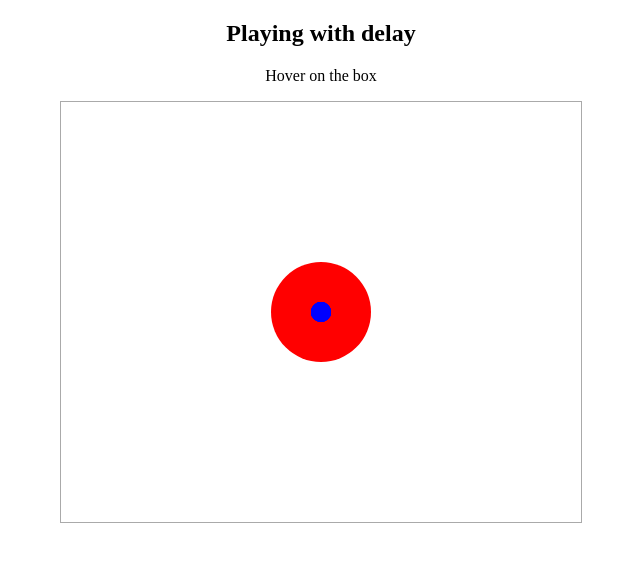
After one commit to mandypytleski/dmt475-projects, a PHP site: page /class2-lab/class2-lab/delays/delays.html in a window 1280 px wide. The commit adds this page. Shown: the top 562 px of the page, without its empty margins (319-959 px from the left). Run offline with PHP 8.4, Linux system fonts and the light colour scheme.

Commit message:
second case study

```diff
--- /dev/null
+++ b/class2-lab/class2-lab/delays/delays.css
@@ -0,0 +1,94 @@
+@charset "utf-8";
+/* CSS Document */
+
+#container{
+    border: 1px solid #aaa;
+    height: 400px;
+    width: 500px;
+    margin: 0 auto;
+    padding: 10px;
+    position: relative;
+}
+
+#main{
+    width: 100px;
+    height: 100px;
+    background-color: red;
+    border-radius: 50px;
+    position: absolute;
+    top: 160px;
+    left: 210px;
+    transition: all 2s ease-in-out .5s;
+}
+
+#container:hover #main{
+    opacity: 0;
+}
+
+#ball1, #ball2, #ball3, #ball4, #ball5, #ball6, #ball7, #ball8{
+    background-color: blue;
+    height: 20px;
+    width: 20px;
+    border-radius: 50px;
+    position: absolute;
+    top: 200px;
+    left: 250px;
+    transition: all 2s ease-in-out;
+}
+
+#ball1{
+    transition-delay: 0.1s;
+}
+#ball2{
+    transition-delay: 0.2s;
+}
+#ball3{
+    transition-delay: 0.3s;
+}
+#ball4{
+    transition-delay: 0.4s;
+}
+#ball5{
+    transition-delay: 0.5s;
+}
+#ball6{
+    transition-delay: 0.6s;
+}
+#ball7{
+    transition-delay: 0.7s;
+}
+#ball8{
+    transition-delay: 0.8s;
+}
+
+#container:hover #ball1{
+    transform: translate(-250px, 200px);
+}
+
+#container:hover #ball2{
+    transform: translate(0px, -200px);
+}
+
+#container:hover #ball3{
+    transform: translate(250px, -200px);
+}
+
+#container:hover #ball4{
+    transform: translate(250px, 0px);
+}
+
+#container:hover #ball5{
+    transform: translate(250px, 200px);
+}
+
+#container:hover #ball6{
+    transform: translate(0px, 200px);
+}
+
+#container:hover #ball7{
+    transform: translate(-250px, -200px);
+}
+
+#container:hover #ball8{
+    transform: translate(-250px, 0px);
+}
--- /dev/null
+++ b/class2-lab/class2-lab/delays/delays.html
@@ -0,0 +1,27 @@
+<!doctype html>
+<html>
+<head>
+<meta charset="UTF-8">
+<title>CSS Transitions - Delay</title>
+<link type="text/css" rel="stylesheet" href="delays.css">
+</head>
+
+<body>
+
+<h2 style="text-align:center;">Playing with delay</h2>
+<p style="text-align:center;"> Hover on the box</p>
+
+<div id="container" class="hover">
+  <div id="main"></div>
+  <div id="ball1"></div>
+  <div id="ball2"></div>
+  <div id="ball3"></div>
+  <div id="ball4"></div>
+  <div id="ball5"></div>
+  <div id="ball6"></div>
+  <div id="ball7"></div>
+  <div id="ball8"></div>
+</div>
+
+</body>
+</html>
--- a/wp-case-study1/styles.css
+++ b/wp-case-study1/styles.css
@@ -1,6 +1,7 @@
 @charset "UTF-8";
 /* CSS Document */
 
+@import url('https://fonts.googleapis.com/css2?family=Goudy+Bookletter+1911&family=Lato:ital,wght@0,100;0,300;0,400;0,700;0,900;1,100;1,300;1,400;1,700;1,900&display=swap');
 p{
     font-family: "Lato", sans-serif;
     font-style: normal;
@@ -176,9 +177,10 @@ aside h2{
     margin: 0 auto;
     display: flex;
     text-align: center;
+    justify-content: space-between;
 }
 
-#shop-box{
+.shop-box{
     width: 300px;
     margin-left: 15px;
 }
```
Also changed, not shown: class2-lab/class2-lab/easing/ease.css (added, +68 -0 lines), class2-lab/class2-lab/easing/ease.html (added, +27 -0 lines), class2-lab/class2-lab/seasons/opacity.css (added, +40 -0 lines), class2-lab/class2-lab/seasons/opacity.html (added, +29 -0 lines), class2-lab/class2-lab/seasons/size.css (added, +39 -0 lines), class2-lab/class2-lab/seasons/size.html (added, +28 -0 lines), class2-lab/class2-lab/seasons/images/fall.jpg (added), class2-lab/class2-lab/seasons/images/spring.jpg (added), class2-lab/class2-lab/seasons/images/summer.jpg (added), class2-lab/class2-lab/seasons/images/winter.jpg (added), 3 other files.
